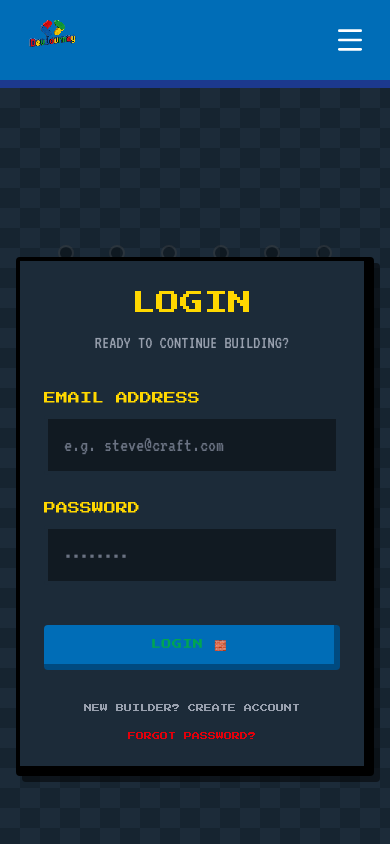
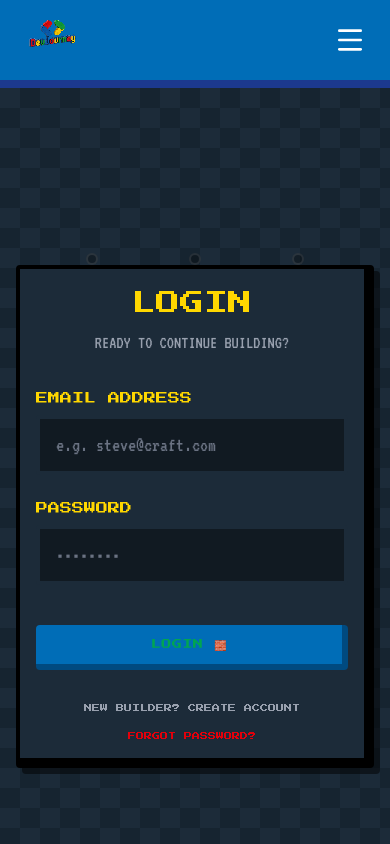
Before and after one commit to med1seghir5/DevJourney, a Next.js app in the folder frontend_devjourney/: page /auth/login in a window 390 px wide. Shown: the top 844 px of the page. Built offline with nearby package versions, Linux system fonts and the light colour scheme.

Commit message:
respensive

```diff
--- a/frontend_devjourney/app/challenges/[id]/page.tsx
+++ b/frontend_devjourney/app/challenges/[id]/page.tsx
@@ -75,15 +75,15 @@ export default function ChallengeDetailPage() {
 
   return (
     <div className="min-h-screen bg-pixel-grass p-4 md:p-8">
-      <div className="max-w-5xl mx-auto space-y-8">
+      <div className="max-w-5xl mx-auto space-y-6 md:space-y-8">
         <div className="flex flex-col md:flex-row justify-between items-start md:items-end gap-4 animate-brick">
           <div>
             <Link href="/challenges" className="font-pixel text-[10px] text-lego-blue hover:text-white mb-2 inline-block">
               🔙 BACK TO MAP
             </Link>
-            <h1 className="font-pixel text-2xl md:text-4xl text-white [text-shadow:2px_2px_0px_#E3000B] md:[text-shadow:4px_4px_0px_#E3000B]">{challenge.title.toUpperCase()}</h1>
+            <h1 className="font-pixel text-lg md:text-4xl text-white leading-tight break-words [text-shadow:2px_2px_0px_#E3000B] md:[text-shadow:4px_4px_0px_#E3000B]">{challenge.title.toUpperCase()}</h1>
           </div>
-          <div className="flex flex-wrap gap-4">
+          <div className="flex flex-wrap gap-2 md:gap-4">
             <LegoBadge variant={challenge.difficulty as any}>{challenge.difficulty.toUpperCase()}</LegoBadge>
             <LegoBadge variant="status">50 XP</LegoBadge>
           </div>
--- a/frontend_devjourney/components/ui/LegoCard.tsx
+++ b/frontend_devjourney/components/ui/LegoCard.tsx
@@ -39,7 +39,8 @@ const LegoCard = ({
             <div
               key={i}
               className={cn(
-                "w-4 h-4 rounded-full border-2 transition-transform group-hover:-translate-y-1",
+                "w-3 h-3 md:w-4 md:h-4 rounded-full border-2 transition-transform group-hover:-translate-y-1",
+                i >= 3 && "hidden md:block", // Hide 3 studs on mobile
                 variant === 'white'
                   ? 'bg-gray-100 border-gray-200'
                   : variant === 'yellow'
@@ -52,7 +53,7 @@ const LegoCard = ({
       )}
       <div
         className={cn(
-          "relative border-4 border-b-[10px] border-r-[10px] rounded-brick p-6 shadow-brick overflow-hidden",
+          "relative border-4 border-b-[10px] border-r-[10px] rounded-brick p-4 md:p-6 shadow-brick overflow-hidden",
           variants[variant],
           className
         )}
```
